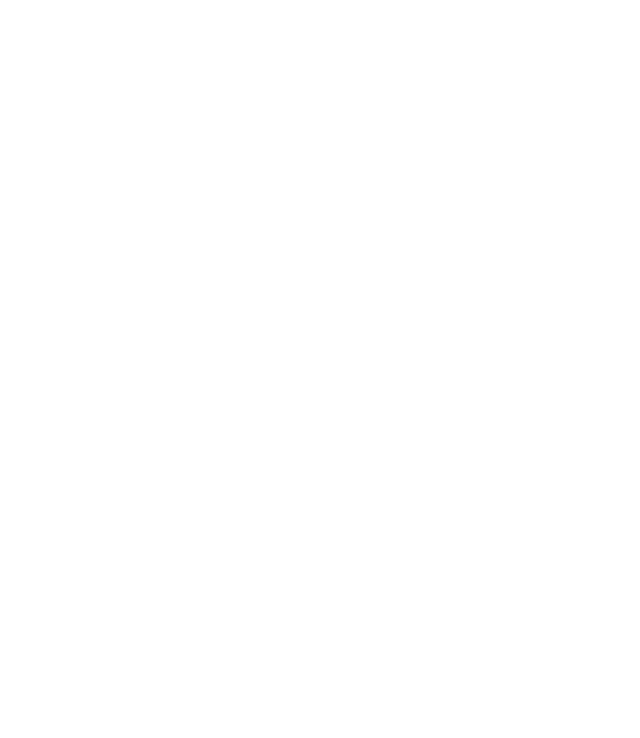
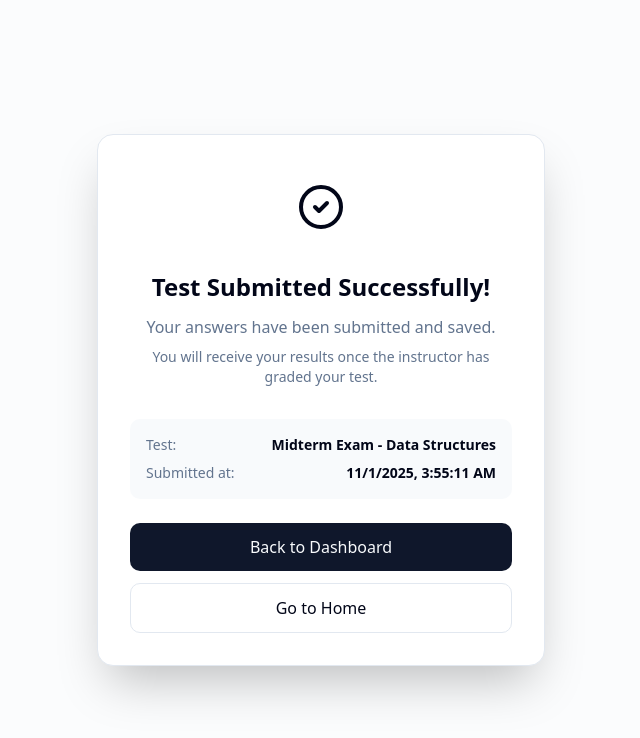
Before and after one commit to tuanleqn/online-examination-application-fe, a React (Vite) app: page /test/1/confirmation in a window 1280 px wide. Before the commit this address had no page. Shown: the top 738 px of the page, without its empty margins (319-959 px from the left). Built offline with nearby package versions, Linux system fonts and the light colour scheme.

Commit message:
add submit sucessfully window

```diff
--- a/src/pages/StudentPage/StudentTest.tsx
+++ b/src/pages/StudentPage/StudentTest.tsx
@@ -100,7 +100,9 @@
   const handleConfirmSubmit = () => {
     // clear persisted end time so subsequent visits start fresh
     localStorage.removeItem(endTimeKey)
-    navigate('/student/test/confirmation')
+    // Navigate to confirmation page, preserving test ID from current path
+    const testId = window.location.pathname.split('/').pop()
+    navigate(`/test/${testId}/confirmation`)
   }
 
   const handleCancelSubmit = () => {
--- /dev/null
+++ b/src/pages/StudentPage/TestConfirmation.tsx
@@ -0,0 +1,52 @@
+import { CheckCircle2 } from 'lucide-react'
+import { Link } from 'react-router-dom'
+
+const TestConfirmation = () => {
+  return (
+    <div className='min-h-screen bg-muted/30 flex items-center justify-center p-4'>
+      <div className='bg-card border border-border rounded-2xl shadow-2xl max-w-md w-full p-8 text-center animate-in fade-in zoom-in duration-300'>
+        <div className='mb-6 flex justify-center'>
+          <div className='w-20 h-20 rounded-full bg-success/10 flex items-center justify-center'>
+            <CheckCircle2 className='h-12 w-12 text-success' />
+          </div>
+        </div>
+
+        <h1 className='text-2xl font-bold text-foreground mb-3'>Test Submitted Successfully!</h1>
+        <p className='text-muted-foreground mb-2'>
+          Your answers have been submitted and saved.
+        </p>
+        <p className='text-sm text-muted-foreground mb-8'>
+          You will receive your results once the instructor has graded your test.
+        </p>
+
+        <div className='bg-muted/50 rounded-lg p-4 mb-6'>
+          <div className='flex items-center justify-between text-sm mb-2'>
+            <span className='text-muted-foreground'>Test:</span>
+            <span className='font-semibold text-foreground'>Midterm Exam - Data Structures</span>
+          </div>
+          <div className='flex items-center justify-between text-sm'>
+            <span className='text-muted-foreground'>Submitted at:</span>
+            <span className='font-semibold text-foreground'>{new Date().toLocaleString()}</span>
+          </div>
+        </div>
+
+        <div className='flex flex-col gap-3'>
+          <Link
+            to='/student'
+            className='w-full px-6 py-3 bg-primary text-primary-foreground rounded-lg hover:bg-primary-hover transition-colors font-medium'
+          >
+            Back to Dashboard
+          </Link>
+          <Link
+            to='/'
+            className='w-full px-6 py-3 border border-border text-foreground rounded-lg hover:bg-muted/50 transition-colors font-medium'
+          >
+            Go to Home
+          </Link>
+        </div>
+      </div>
+    </div>
+  )
+}
+
+export default TestConfirmation
--- a/src/routes/MainRoutes.tsx
+++ b/src/routes/MainRoutes.tsx
@@ -4,6 +4,7 @@
 import CreateTest from '@/pages/InstructorPage/CreateTest'
 import ManageQuestions from '@/pages/InstructorPage/ManageQuestions'
 import StudentTest from '@/pages/StudentPage/StudentTest'
+import TestConfirmation from '@/pages/StudentPage/TestConfirmation'
 
 export default function MainRoutes() {
   return (
@@ -31,6 +32,7 @@
         </Route>
         {/* <Route path='/student' element={<StudentDashboard />}> */}
           <Route path='test/:testId' element={<StudentTest />} />
+          <Route path='test/:testId/confirmation' element={<TestConfirmation />} />
         {/* </Route> */}
 
         {/* <Route path='/auth' element={<AuthPage />}>
```
